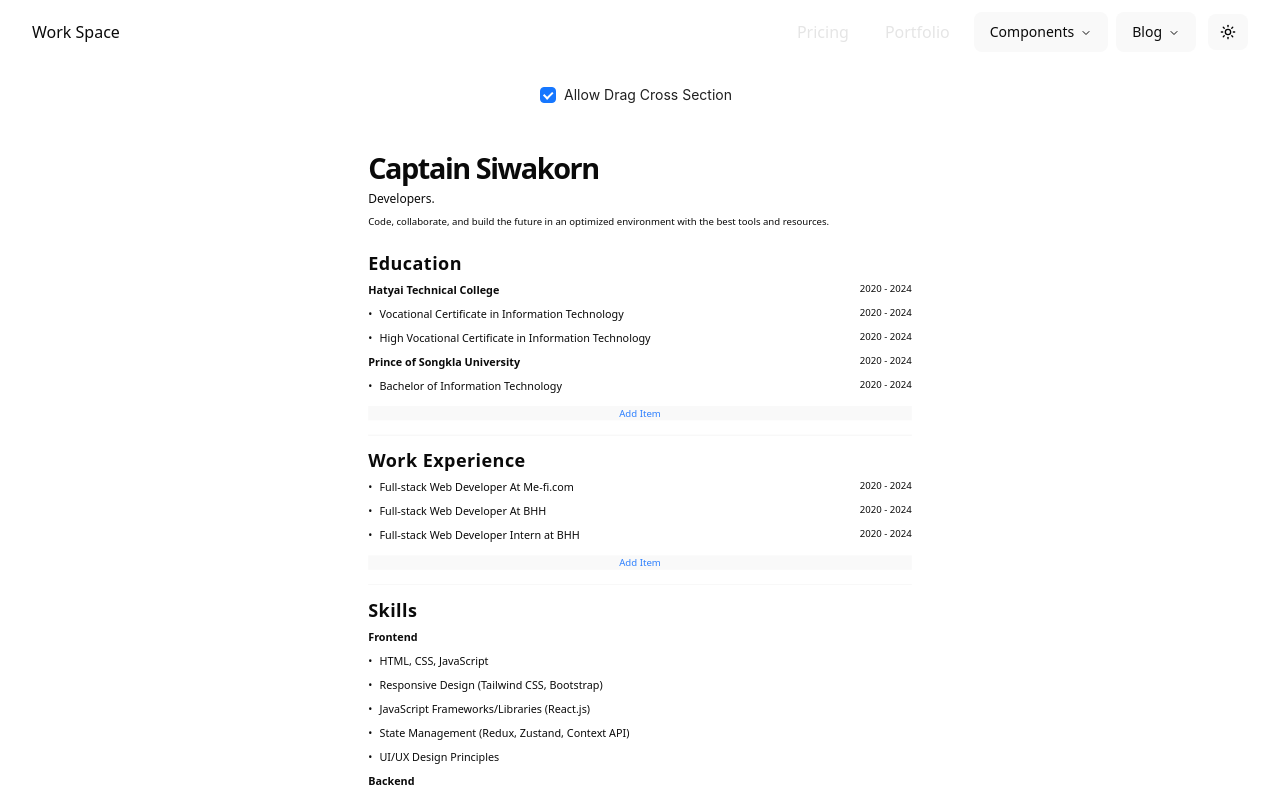
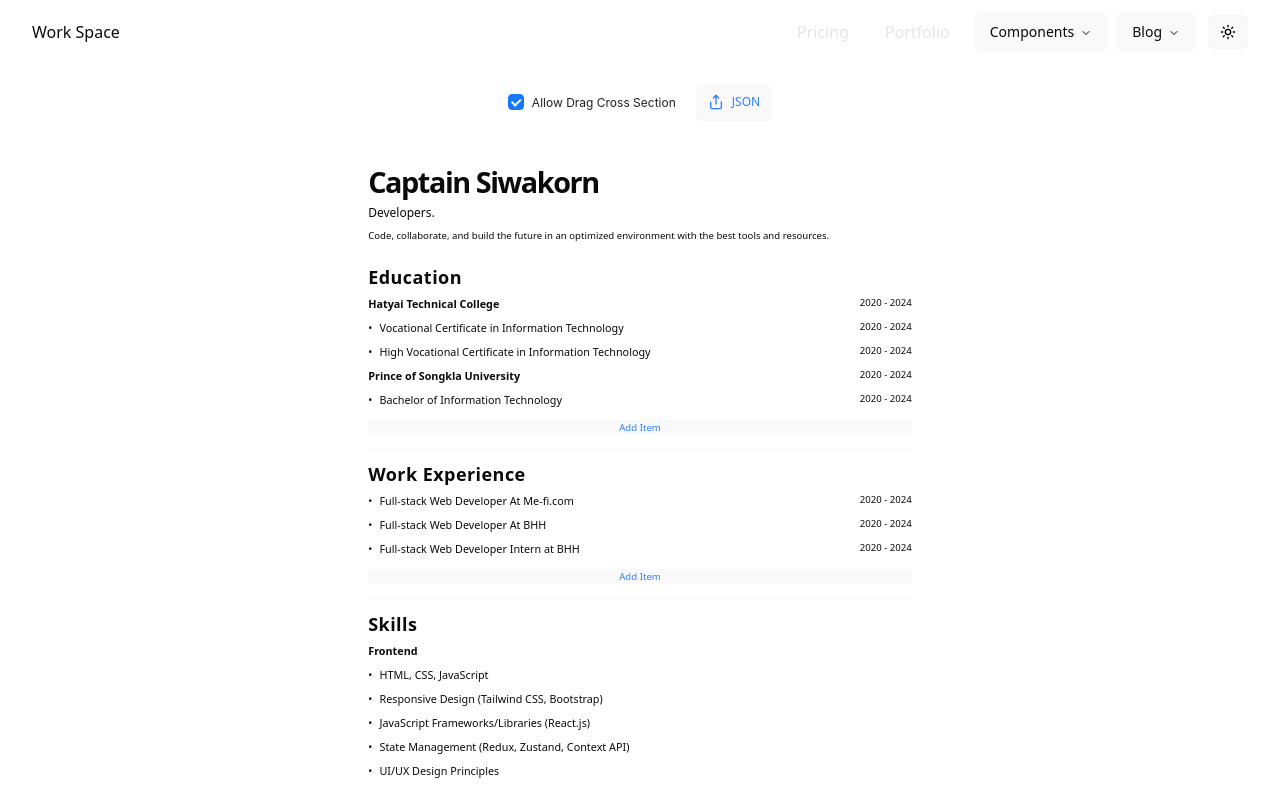
Before and after one commit to CaptzDevs/WorkSpace, a React (Vite) app: page /portfolio in a window 1280 px wide. Shown: the top 789 px of the page. Built offline with nearby package versions, Linux system fonts and the light colour scheme.

Commit message:
Export JSON

```diff
--- a/src/Pages/Portfolio.jsx
+++ b/src/Pages/Portfolio.jsx
@@ -24,6 +24,7 @@ import useClickOutside from "@/hooks/useClickOutside";
 
 import { useDrag, useDrop, DndProvider } from "react-dnd";
 import { HTML5Backend } from "react-dnd-html5-backend";
+import ExportToJSON from "@/components/ExportToJSON";
 
 const CV_DATA = {
   sections: [
@@ -445,13 +446,15 @@ const EditableItem = ({
 
 
 const ToolBar = () =>{
-  const {setAllowCrossSectionDrag, allowCrossSectionDrag } = useSections();
-  return <div className="flex items-center justify-center w-full  p-3">
+  const {setAllowCrossSectionDrag, allowCrossSectionDrag , sections} = useSections();
+
+  return <div className="flex items-center justify-center w-full gap-3   p-3">
       <Checkbox checked={allowCrossSectionDrag} onChange={(e) => setAllowCrossSectionDrag(e.target.checked)}>
-     <span className="dark:text-white " >
+     <span className="dark:text-white text-xs" >
            Allow Drag Cross Section
       </span>
       </Checkbox>
+      <ExportToJSON data={sections}/>
   </div>
 }
 
--- /dev/null
+++ b/src/components/ExportToJSON.jsx
@@ -0,0 +1,30 @@
+import React from 'react';
+import { Button } from './ui/button';
+import { Share } from 'lucide-react';
+
+const ExportToJSON = ({ data }) => {
+  const exportJsonData = () => {
+    // Convert the sections data to a JSON string
+    const jsonData = JSON.stringify({sections : data}, null, 2); // Pretty-print with indentation
+
+    // Create a Blob from the JSON string
+    const blob = new Blob([jsonData], { type: 'application/json' });
+
+    // Create a temporary anchor element to trigger the download
+    const link = document.createElement('a');
+    link.href = URL.createObjectURL(blob);
+    link.download = 'sections_data.json'; // Name of the file to download
+    link.click(); // Trigger the download
+  };
+
+  return (
+    <Button
+      onClick={exportJsonData}
+      className="text-blue-500  cursor-pointer text-xs"
+    >
+      <Share  /> JSON
+    </Button>
+  );
+};
+
+export default ExportToJSON;
```
